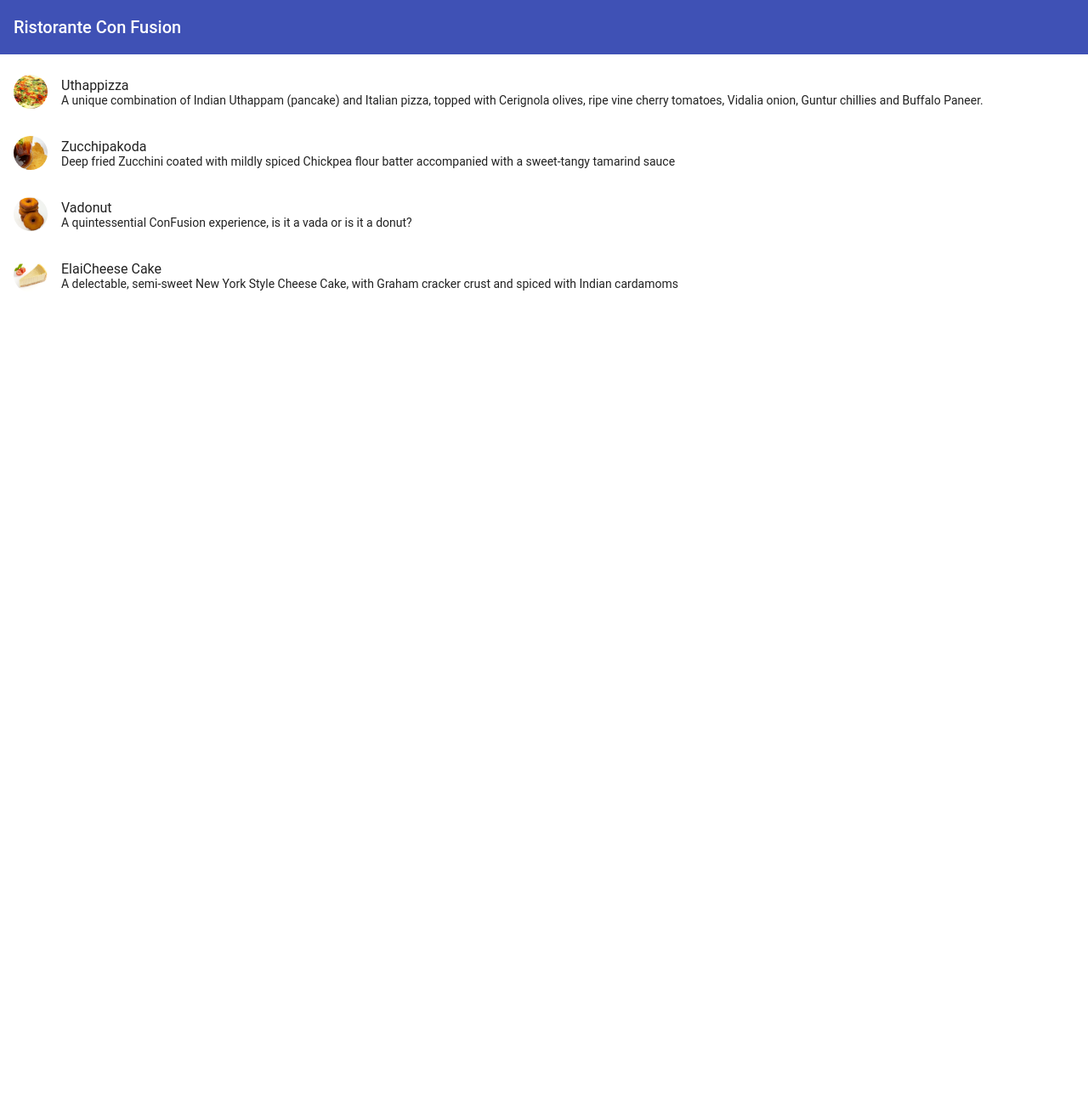
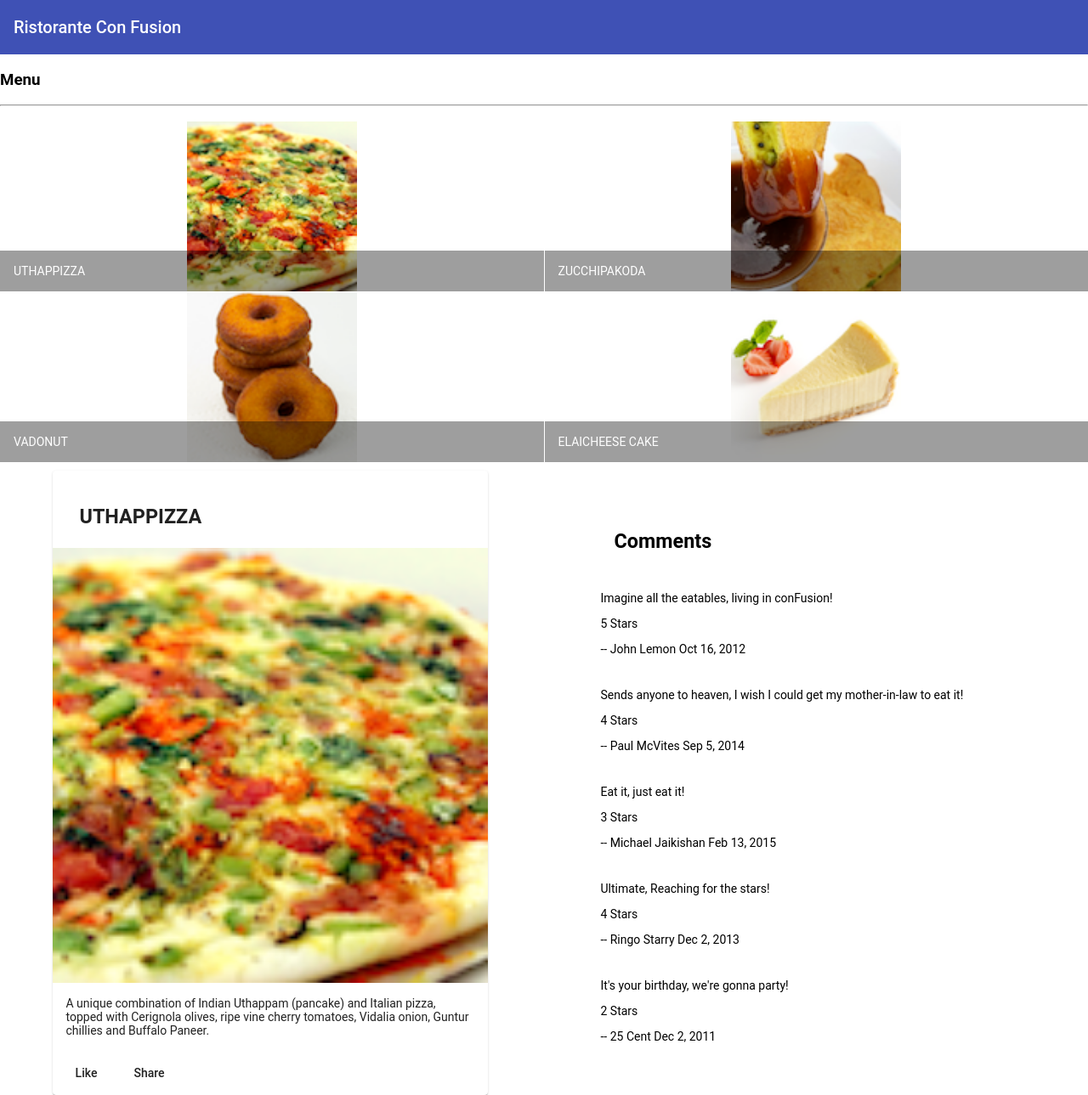
Before and after one commit to pHMqZ/Angular_conFusion, an Angular app: page / in a window 1280 px wide. Shown: the whole page at 85% size. Before the commit the page ends 800 px from the top, so only its background shows below. Built offline with nearby package versions, Linux system fonts and the light colour scheme.

Commit message:
Week1 angular (#3)
* Config angular app

* Components Part 1

* Components Part 2

* Assignment 1 - Angular Components

Co-authored-by: Phillip Marques <phillip.silva>

```diff
--- /dev/null
+++ b/src/app/dishdetail/dishdetail.component.html
@@ -0,0 +1,36 @@
+<div class="container" fxLayout="row" fxLayout.sm="column" fxLayout.xs="column" fxLayoutAlign.gt-md="space-around center" fxLayoutGap="10px" fxLayoutGap.xs="0">
+
+    <div fxFlex="40" *ngIf="dish">
+        <mat-card>
+            <mat-card-header>
+                <mat-card-title>
+                    <h3>{{dish.name | uppercase}}</h3>
+                </mat-card-title>
+            </mat-card-header>
+            <img mat-card-image src={{dish.image}} alt={{dish.name}}>
+            <mat-card-content>
+                <p>{{dish.description}}</p>
+            </mat-card-content>
+            <mat-card-actions>
+                <button mat-button>Like</button>
+                <button mat-button>Share</button>
+            </mat-card-actions>
+        </mat-card>
+    </div>
+
+    <div fxFlex="40" *ngIf="dish">
+        <mat-card-header>
+            <mat-card-title>
+                <h3>Comments</h3>
+            </mat-card-title>
+        </mat-card-header>
+        <mat-card-content *ngFor="let comment of dish.comments">
+            <mat-list>
+                <p>{{comment.comment}}</p>
+                <p>{{comment.rating}} Stars</p>
+                <p>-- {{comment.author}} {{comment.date | date}}</p>
+            </mat-list>
+        </mat-card-content>
+    </div>
+
+</div>
--- /dev/null
+++ b/src/app/dishdetail/dishdetail.component.ts
@@ -0,0 +1,61 @@
+import { Component, OnInit } from '@angular/core';
+
+const DISH = {
+  id: '0',
+  name: 'Uthappizza',
+  image: '/assets/images/uthappizza.png',
+  category: 'mains',
+  featured: true,
+  label: 'Hot',
+  price: '4.99',
+  // tslint:disable-next-line:max-line-length
+  description: 'A unique combination of Indian Uthappam (pancake) and Italian pizza, topped with Cerignola olives, ripe vine cherry tomatoes, Vidalia onion, Guntur chillies and Buffalo Paneer.',
+  comments: [
+       {
+           rating: 5,
+           comment: 'Imagine all the eatables, living in conFusion!',
+           author: 'John Lemon',
+           date: '2012-10-16T17:57:28.556094Z'
+       },
+       {
+           rating: 4,
+           comment: 'Sends anyone to heaven, I wish I could get my mother-in-law to eat it!',
+           author: 'Paul McVites',
+           date: '2014-09-05T17:57:28.556094Z'
+       },
+       {
+           rating: 3,
+           comment: 'Eat it, just eat it!',
+           author: 'Michael Jaikishan',
+           date: '2015-02-13T17:57:28.556094Z'
+       },
+       {
+           rating: 4,
+           comment: 'Ultimate, Reaching for the stars!',
+           author: 'Ringo Starry',
+           date: '2013-12-02T17:57:28.556094Z'
+       },
+       {
+           rating: 2,
+           comment: 'It\'s your birthday, we\'re gonna party!',
+           author: '25 Cent',
+           date: '2011-12-02T17:57:28.556094Z'
+       }
+   ]
+};
+
+@Component({
+  selector: 'app-dishdetail',
+  templateUrl: './dishdetail.component.html',
+  styleUrls: ['./dishdetail.component.scss']
+})
+export class DishdetailComponent implements OnInit {
+
+  dish = DISH;
+
+  constructor() { }
+
+  ngOnInit(): void {
+  }
+
+}
--- a/src/app/menu/menu.component.html
+++ b/src/app/menu/menu.component.html
@@ -1,11 +1,22 @@
 <div class="container" fxLayout="column" fxLayoutGap="10px">
-    <mat-list fxFlex>
-        <mat-list-item *ngFor="let dish of dishes">
-            <img matListAvatar src={{dish.image}} alt={{dish.name}}>
-            <h1 matLine>{{dish.name}}</h1>
-            <p matLine>
-                <span>{{dish.description}}</span>
-            </p>
-        </mat-list-item>
-    </mat-list>
+    <div fxFlex>
+        <div>
+            <h3>Menu</h3>
+            <hr>
+        </div>
+    </div>
+
+    <div fxFlex>
+        <mat-grid-list cols="2" rowHeight="200px">
+            <mat-grid-tile *ngFor="let dish of dishes">
+                <img height="200px" src={{dish.image}} alt={{dish.name}}>
+                <mat-grid-tile-footer>
+                    <h1 matLine>{{dish.name | uppercase}}</h1>
+                </mat-grid-tile-footer>
+            </mat-grid-tile>
+        </mat-grid-list>
+    </div>
+
+    <app-dishdetail></app-dishdetail>
+
 </div>
--- a/src/app/menu/menu.component.ts
+++ b/src/app/menu/menu.component.ts
@@ -2,14 +2,7 @@
 import { Dish } from '../shared/dish';
 
 
-@Component({
-  selector: 'app-menu',
-  templateUrl: './menu.component.html',
-  styleUrls: ['./menu.component.scss']
-})
-export class MenuComponent implements OnInit {
-
-  dishes: Dish[] = [{
+const DISHES: Dish[] = [{
   id: '0',
   name: 'Uthappizza',
   image: '/assets/images/uthappizza.png',
@@ -49,7 +42,20 @@
   label: '',
   price: '2.99',
   description: 'A delectable, semi-sweet New York Style Cheese Cake, with Graham cracker crust and spiced with Indian cardamoms'
-  }];
+}
+
+]
+@Component({
+  selector: 'app-menu',
+  templateUrl: './menu.component.html',
+  styleUrls: ['./menu.component.scss']
+})
+export class MenuComponent implements OnInit {
+
+
+  dishes = DISHES;
+
+  selectedDish = DISHES[0]
 
   constructor() { }
 
```
Also changed, not shown: src/app/app.module.ts (+12 -3 lines), src/app/dishdetail/dishdetail.component.scss (added), 1 other file (tests, documents, lock files or other folders). Lines whose indentation alone changed are shown as unchanged.
